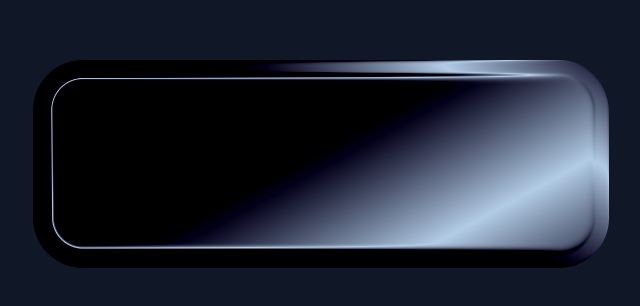
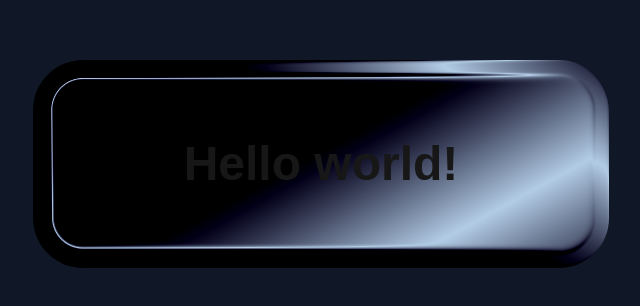
Before and after one commit to shroo3ey/webgl-button, a Next.js app: page / in a window 1280 px wide. Shown: the part 236-542 px from the top of the page, without its empty margins (319-959 px from the left). Built offline with nearby package versions, Linux system fonts and the light colour scheme.

Commit message:
added text and hover animation

```diff
--- a/src/app/page.tsx
+++ b/src/app/page.tsx
@@ -286,12 +286,13 @@ const WebGLGradient = () => {
 
   return (
     <div className="w-full h-screen bg-gray-900 flex items-center justify-center">
-      <div className="w-full max-w-xl h-52 overflow-hidden rounded-[50px] cursor-pointer">
+      <div className="w-full max-w-xl h-52 overflow-hidden rounded-[50px] cursor-pointer hover:scale-105 transition-all duration-200 active:scale-95">
         <canvas
           ref={canvasRef}
           className="w-full h-full block"
           style={{ width: '100%', height: '100%' }}
         />
+        <div className="absolute top-1/2 left-1/2 -translate-x-1/2 -translate-y-1/2 text-5xl font-bold z-100 select-none">Hello world!</div>
       </div>
     </div>
   );
```
